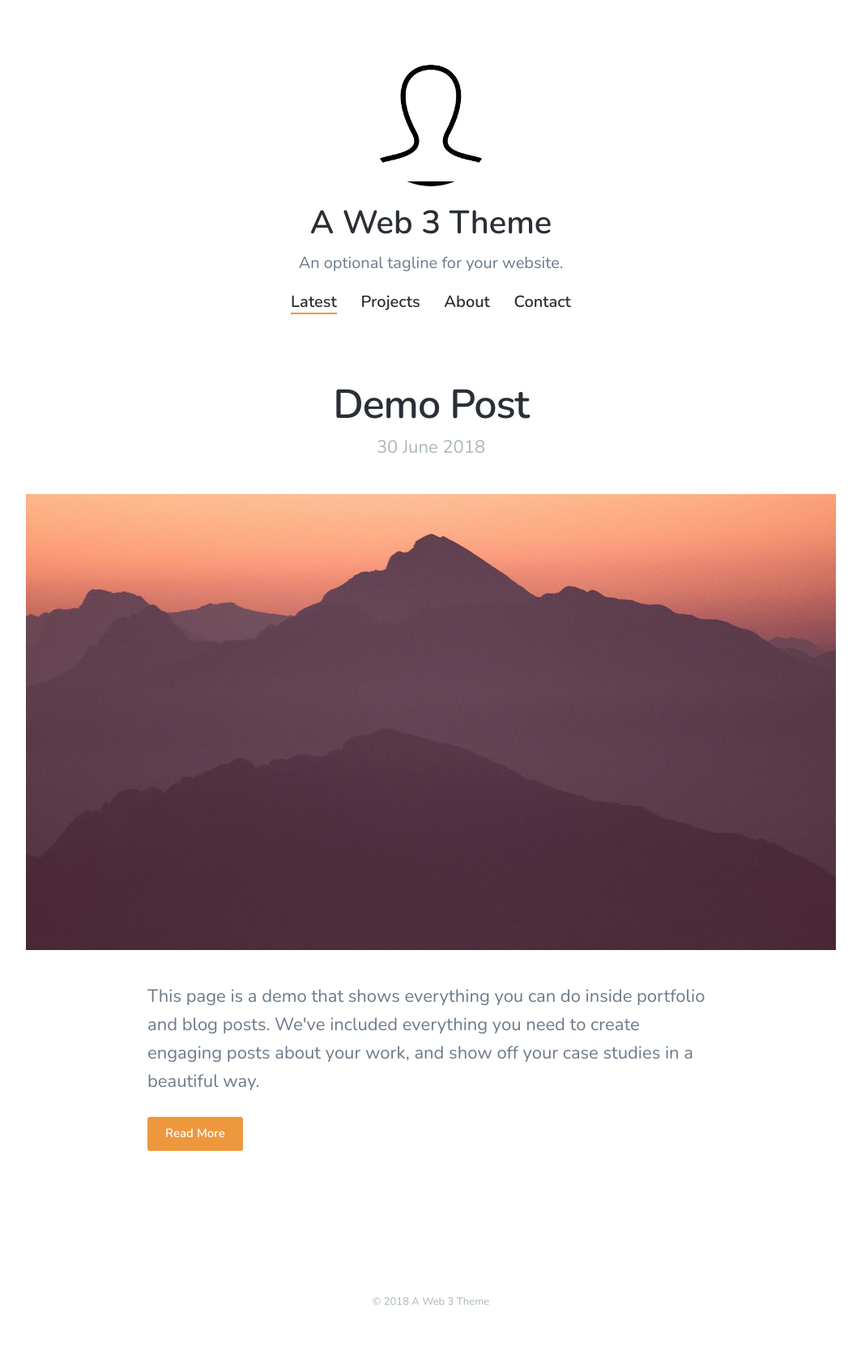
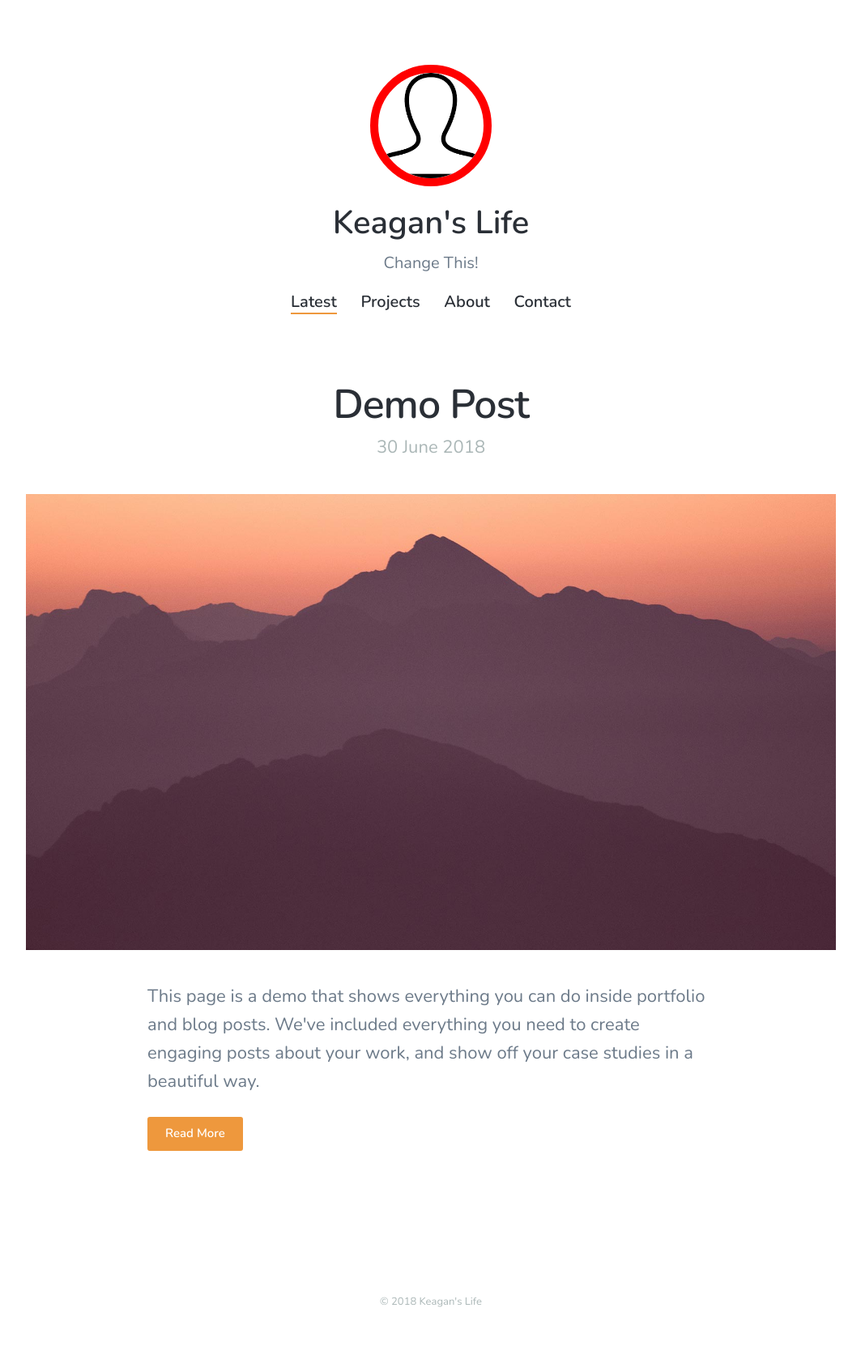
Before and after one commit to krosierosie/krosierosie.github.io, a Jekyll site: the page built from index.html, in a window 1280 px wide. Shown: the whole page at 81% size, without its empty margins (108-1171 px from the left). Built offline with Jekyll 4.4.1, drawn with Linux system fonts in a browser that asks for light colours; nearby versions of some CDN libraries; the list of posts is cut into pages by our own code.

Commit message:
REvision

```diff
--- a/_data/settings.yml
+++ b/_data/settings.yml
@@ -1,6 +1,6 @@
 basic_settings:
-  site_title: A Web 3 Theme
-  site_tagline: An optional tagline for your website.
+  site_title: Keagan's Life
+  site_tagline: Change This!
   favicon_image: /images/favicon.png
 
 header_settings:
@@ -23,7 +23,7 @@ grid_settings:
   grid_spacing: 10
 
 contact_settings:
-  form_action: 'https://formspree.io/your@email.com'
+  form_action: 'https://formspree.io/kberstler2012@eagles.ewu.edu'
   confirmation_url: '/thanks'
   email_subject: 'Contact form submission'
   send_button_text: 'Send Message'
--- a/css/style.scss
+++ b/css/style.scss
@@ -147,3 +147,6 @@ $grid-spacing: {{ site.data.settings.grid_settings.grid_spacing }}px;
 
 
 // - - - - - - - - - - Your Overrides
+.header__avatar {
+    border: 10px solid red;
+}
```
